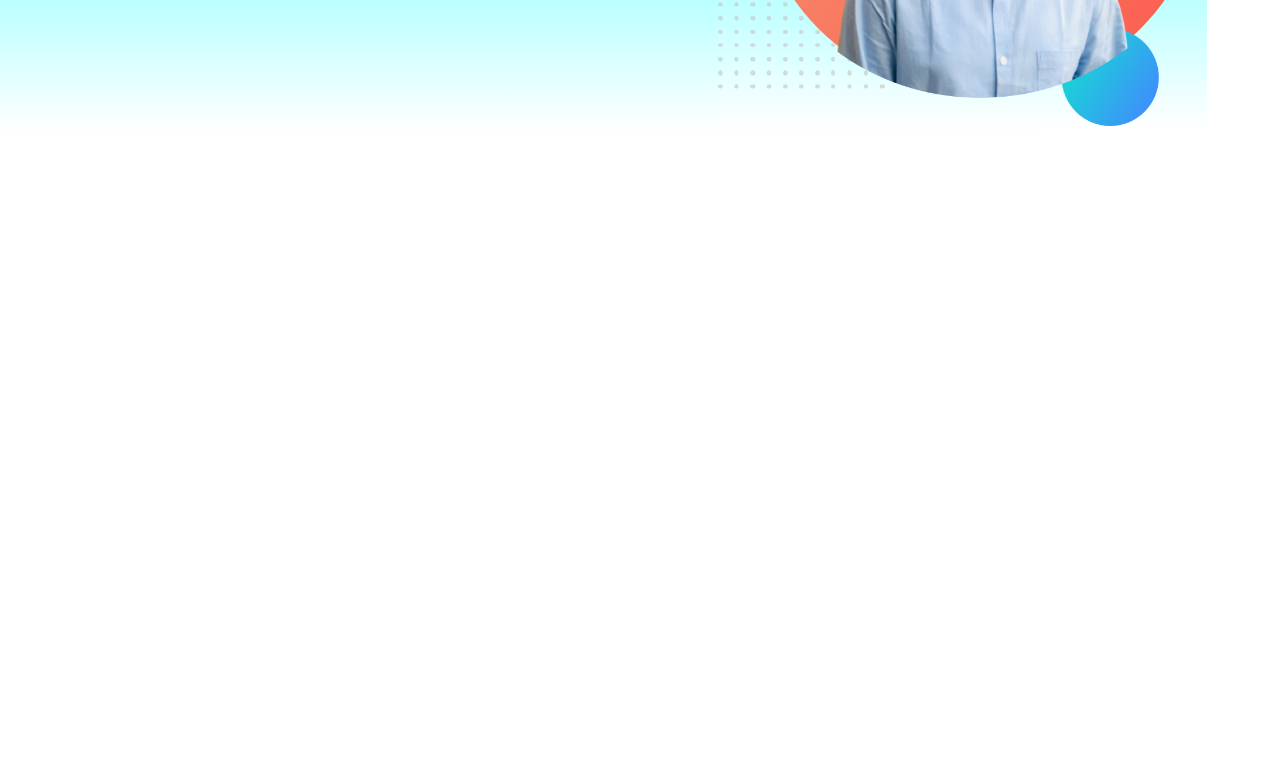
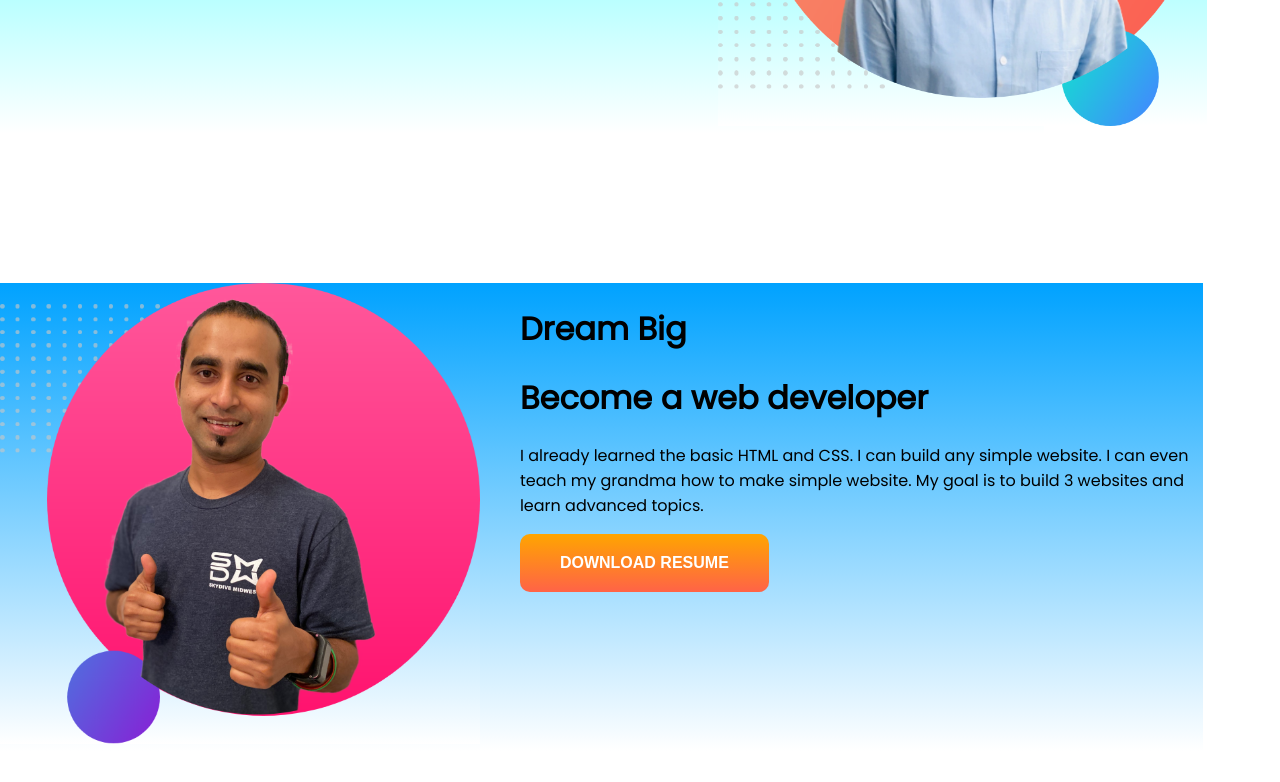
Before and after one commit to MrMosses/my-practice-1st, a plain HTML site: page index.html in a window 1280 px wide. Shown: the part 360-1142 px from the top of the page. Before the commit the page ends 800 px from the top, so only its background shows below. Drawn offline with Linux system fonts and the light colour scheme.

Commit message:
section2-completed

```diff
--- a/index.html
+++ b/index.html
@@ -31,6 +31,20 @@
             <img src="images/Rashid-with bg.png" alt="">
         </div>
     </div>
+    <div class="section2">
+        <div>
+            <img src="images/jhankar2.png" alt="">
+        </div>
+        <div class="position">
+            <h1>Dream Big</h1>
+            <h1>Become a web developer</h1>
+            <p>I already learned the basic HTML and CSS. I can build any simple website. I can even teach my grandma how
+                to make simple website. My goal is to build 3 websites and learn advanced topics.</p>
+            <a target="_blank" href="https://www.linkedin.com/in/md-mamunur-465603195/"> <button class="lindin-button">
+                    <b>DOWNLOAD RESUME</b></button></a>
+        </div>
+
+    </div>
 
 
 
--- a/style.css
+++ b/style.css
@@ -20,10 +20,25 @@ span{
     border-image-slice: 1;
     padding-left: 20px;
     background-image: linear-gradient(cyan, white);
-    background-repeat: no-repeat;
+    margin-bottom: 150px;
 }
 .section1 img{
     width: 150%;
     margin-right: 10px;
     background-image: linear-gradient(cyan, white);
 }
+.section2 img{
+    width: 150%;
+    background-image: linear-gradient(rgb(0, 162, 255), white);
+}
+.section2{
+    display: flex;
+    width: 94%;
+    border-image-slice: 1;
+    background-image: linear-gradient(rgb(0, 162, 255), white);
+    margin-bottom: 100px;
+}
+.position{
+    padding-left: 50px;
+    margin-left: 150px;
+}
```
Also changed, not shown: images/jhankar2.png (added), 1 other file.
